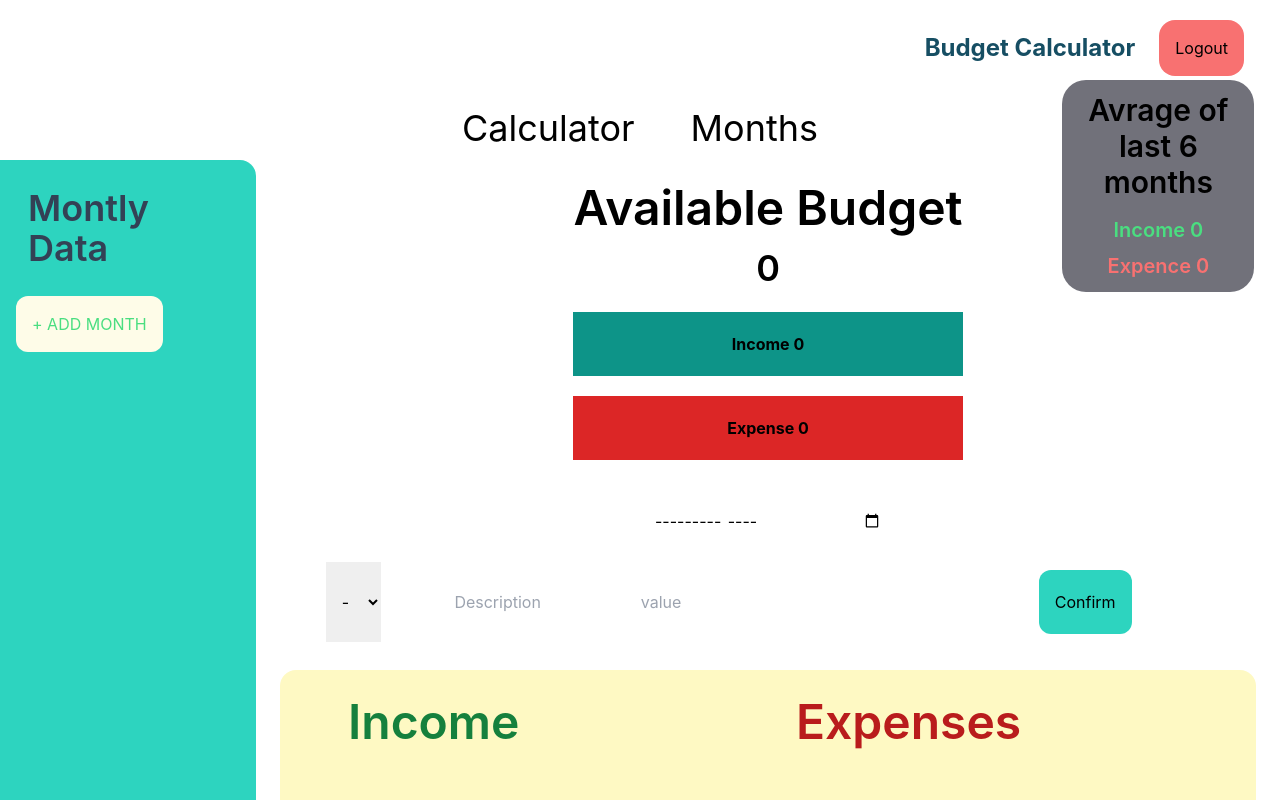
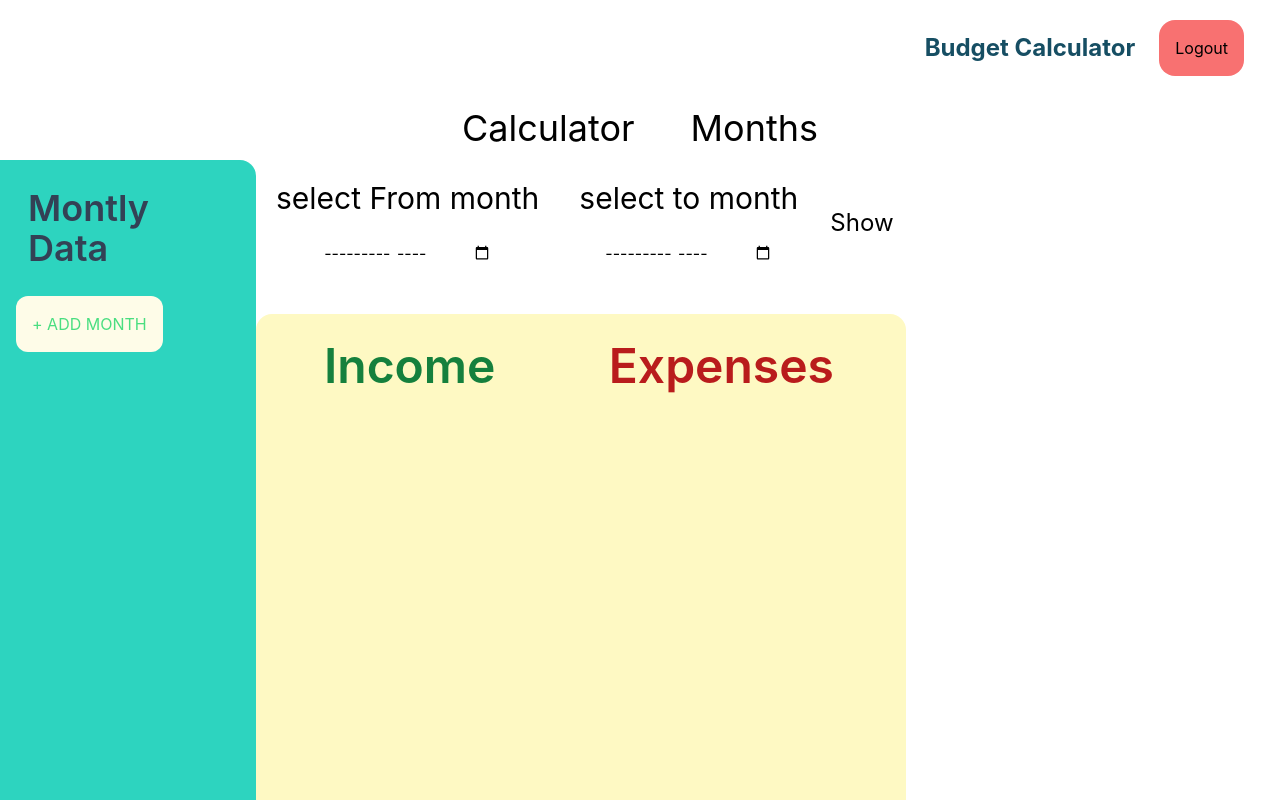
Before and after one commit to himanshuhimmy/login, a React (Create React App) app: page /months in a window 1280 px wide. Shown: the top 800 px of the page. Built offline with nearby package versions, Linux system fonts and the light colour scheme.

Commit message:
router working

```diff
--- a/src/components/MiniProject-BudgetCal/ProjectRoot.jsx
+++ b/src/components/MiniProject-BudgetCal/ProjectRoot.jsx
@@ -4,6 +4,7 @@ import HeadBar from "./HeadBar";
 import SideNav from "./Sidebar/SideNav";
 import Calculator from "./InputData/Calculator";
 import { stateContext } from "./Store-context/ProjectContext";
+import { Outlet } from "react-router-dom";
 
 const ProjectRoot = () => {
   let [login, setLogin] = useState(true);
@@ -236,8 +237,8 @@ const ProjectRoot = () => {
           <stateContext.Provider value={ctxValue}>
             <div className="w-full flex">
               <SideNav />
-              {/* <Outlet /> */}
-              <Calculator />
+              <Outlet />
+              {/* <Calculator /> */}
             </div>
           </stateContext.Provider>
         </div>
```
